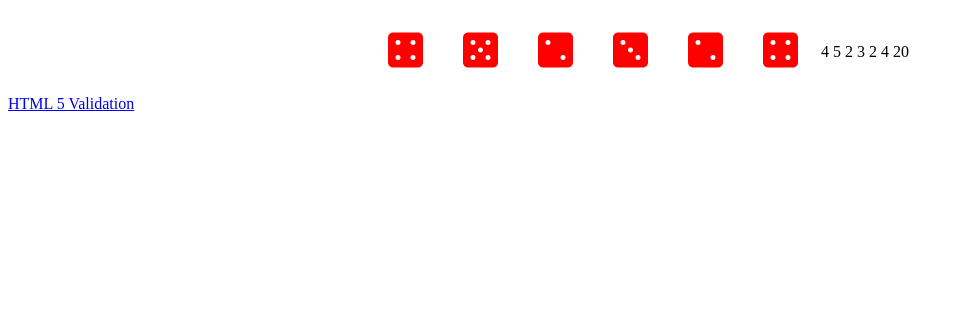
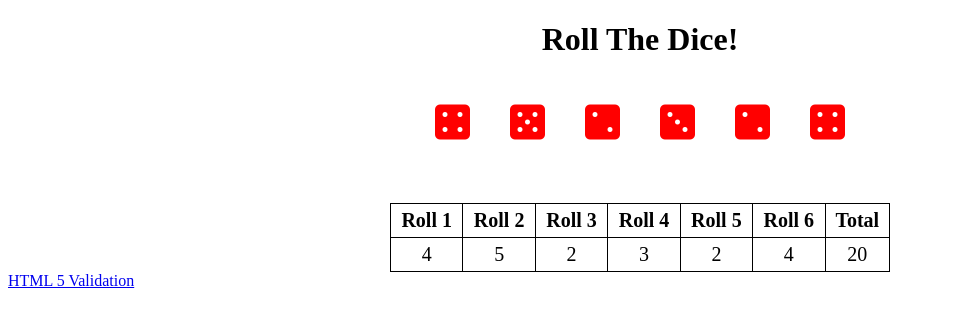
Before and after one commit to bigewiki/dice-rolls, a PHP site: page / in a window 1280 px wide. Shown: the top 327 px of the page, without its empty margins (0-964 px from the left). Run offline with PHP 8.4, Linux system fonts and the light colour scheme; some libraries are stand-ins or nearby versions.

Commit message:
working!

```diff
--- /dev/null
+++ b/history.php
@@ -0,0 +1,37 @@
+<?php
+//add the dice roll or create the session if it doesn't exist
+    if ( isset ($_SESSION['pastRolls'])){
+        //if we're storing more than 10 rolls replace it
+        if(count($_SESSION['pastRolls']) == 10){
+            $_SESSION['pastRolls'][] = $diceRolls;
+            array_shift($_SESSION['pastRolls']);
+        } else {
+            $_SESSION['pastRolls'][] = $diceRolls;
+        }
+    } else {
+        $_SESSION['pastRolls'] = array($diceRolls);
+    }
+?>
+<br/><br/>
+<table>
+<tr>
+    <th>Roll 1</th>
+    <th>Roll 2</th>
+    <th>Roll 3</th>
+    <th>Roll 4</th>
+    <th>Roll 5</th>
+    <th>Roll 6</th>
+    <th>Total</th>
+</tr>
+<?php
+    for ( $i = 0; $i < count($_SESSION['pastRolls']); $i ++){
+        $rollTotal = 0;
+        foreach ($_SESSION['pastRolls'][$i] as $value) {
+            $rollTotal+=$value;
+        }
+        echo "<tr><td>";
+          echo implode("</td><td>",$_SESSION['pastRolls'][$i]);
+        echo "</td><td>$rollTotal</td></tr>";
+    }
+    echo "</table>";
+?>
--- a/index.php
+++ b/index.php
@@ -11,8 +11,14 @@
     <script src="https://kit.fontawesome.com/9bf2aeb3dd.js" crossorigin="anonymous"></script>
   </head>
   <body>
+    <h1>Roll The Dice!</h1>
     <div class="dice-game">
      <?php include("rolldice.php"); ?>
+    </div>
+    <div class="dice-history">
+      <div class="table-wrapper">
+        <?php include("history.php"); ?>
+      </div>
     </div>
     <footer>
       <div id="validator"></div>
--- a/rolldice.php
+++ b/rolldice.php
@@ -12,7 +12,7 @@
         setcookie(session_name(),"",time() - 3600, $cookiepath);
     }
 
-    killsession($yourpath);
+    // killsession($yourpath);
 
 
     //storing the names for the icons used for the dice
@@ -28,30 +28,7 @@
         $diceRolls[] = $thisRoll;
         echo "<div class='dice-container'><i class='fas fa-$diceIconArray[$thisRoll]'></i></div>";
     }
-    //add the dice roll or create the session if it doesn't exist
-    if ( isset ($_SESSION['pastRolls'])){
-        //if we're storing more than 10 rolls replace it
-        if(count($_SESSION['pastRolls']) == 10){
-            $_SESSION['pastRolls'][] = $diceRolls;
-            array_shift($_SESSION['pastRolls']);
-        } else {
-            $_SESSION['pastRolls'][] = $diceRolls;
-        }
-    } else {
-        $_SESSION['pastRolls'] = array($diceRolls);
-    }
-    echo "<br/><br/>";
-    echo "<table>";
-    for ( $i = 0; $i < count($_SESSION['pastRolls']); $i ++){
-        $rollTotal = 0;
-        foreach ($_SESSION['pastRolls'][$i] as $value) {
-            $rollTotal+=$value;
-        }
-        echo "<tr><td>";
-          echo implode("</td><td>",$_SESSION['pastRolls'][$i]);
-        echo "</td><td>$rollTotal</td></tr>";
-    }
-    echo "</table>";
+
 
     // echo "<br/><br/>";
     // $input = array("red", "green", "blue", "yellow");
--- a/style.css
+++ b/style.css
@@ -1,4 +1,5 @@
-.dice-game {
+.dice-game,
+.dice-history {
   display: flex;
   width: 100%;
   justify-content: center;
@@ -10,3 +11,25 @@
   font-size: 40px;
   color: red;
 }
+
+.table-wrapper {
+  width: 500px;
+}
+
+.table-wrapper table {
+  width: 100%;
+  border-collapse: collapse;
+}
+
+.table-wrapper table td,
+.table-wrapper table th {
+  border: 1px solid black;
+  border-spacing: 0;
+  font-size: 20px;
+  padding: 5px;
+  text-align: center;
+}
+
+h1 {
+  text-align: center;
+}
```
